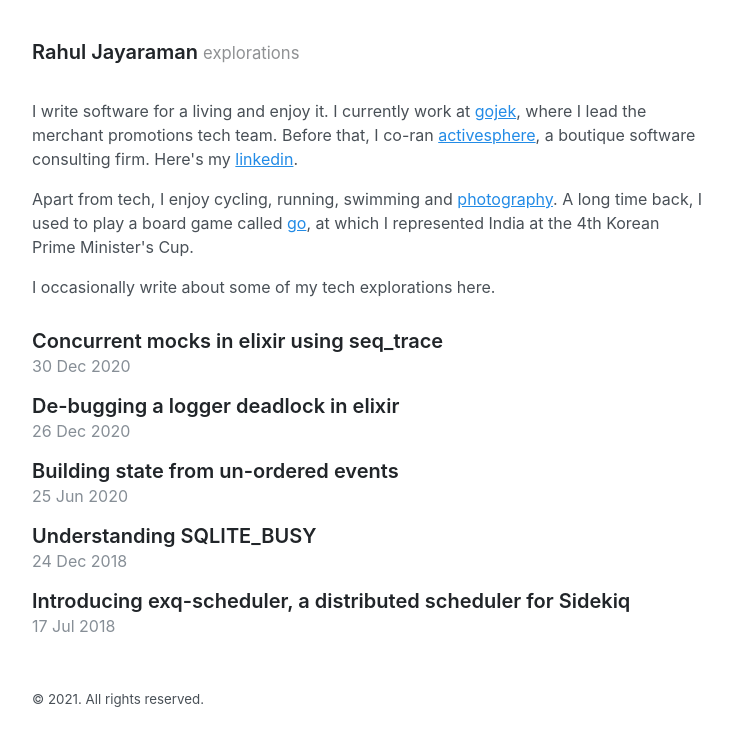
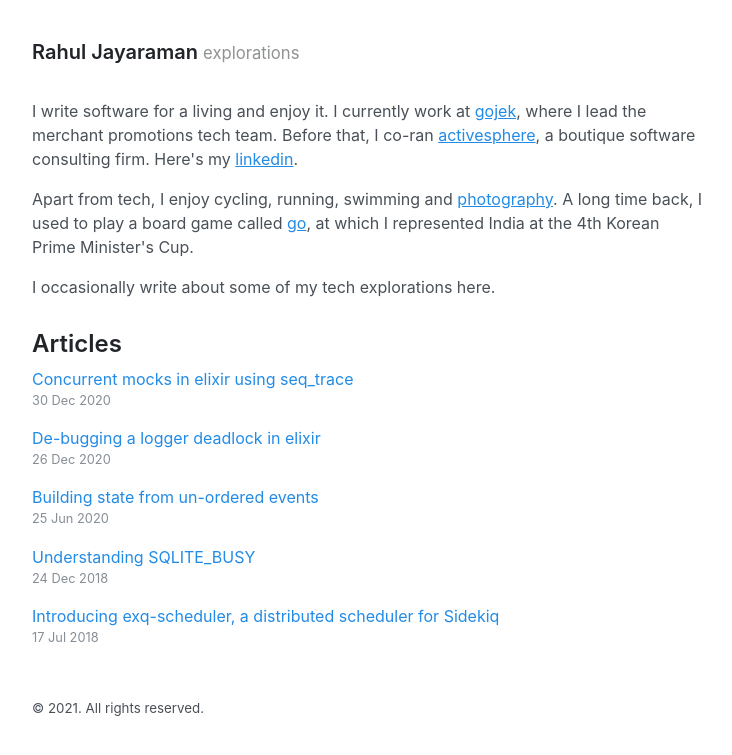
Before and after one commit to rahuljayaraman/rahuljayaraman.github.io, a Jekyll site: the page built from index.html, in a window 1280 px wide. Shown: the top 755 px of the page, without its empty margins (248-980 px from the left). Built offline with Jekyll 4.4.1, drawn with Linux system fonts in a browser that asks for light colours; the list of posts is cut into pages by our own code.

Commit message:
Styling changes

```diff
--- a/_sass/_posts.scss
+++ b/_sass/_posts.scss
@@ -2,6 +2,10 @@
 //
 // Each post is wrapped in `.post` and is used on default and post layouts. Each
 // page is wrapped in `.page` and is only used on the page layout.
+
+.post {
+  margin-bottom: 1em;
+}
 
 .page,
 .post {
@@ -13,14 +17,12 @@
 // Blog post or page title
 .page-title,
 .post-title {
-  color: var(--heading-color);
 }
 .page-title,
 .post-title {
   margin-top: 0;
 }
 .post-title a {
-  color: inherit;
   text-decoration: none;
 
   &:hover,
@@ -32,9 +34,8 @@
 // Meta data line below post title
 .post-date {
   display: block;
-  margin-top: -.5rem;
-  margin-bottom: var(--spacer);
   color: var(--gray-600);
+  font-size: 80%;
 }
 
 
--- a/index.html
+++ b/index.html
@@ -11,16 +11,17 @@ title: Home
   <p>I occasionally write about some of my tech explorations here.</p>
 </div>
 
+<h2>Articles</h2>
 <div class="posts">
   {% for post in paginator.posts %}
   <article class="post">
-    <h3 class="post-title">
+    <div class="post-title">
       <a href="{{ post.url | relative_url }}">
         {{ post.title }}
       </a>
-    </h3>
+      <time datetime="{{ post.date | date_to_xmlschema }}" class="post-date">{{ post.date | date_to_string }}</time>
+    </div>
 
-    <time datetime="{{ post.date | date_to_xmlschema }}" class="post-date">{{ post.date | date_to_string }}</time>
 
   </article>
   {% endfor %}
```
